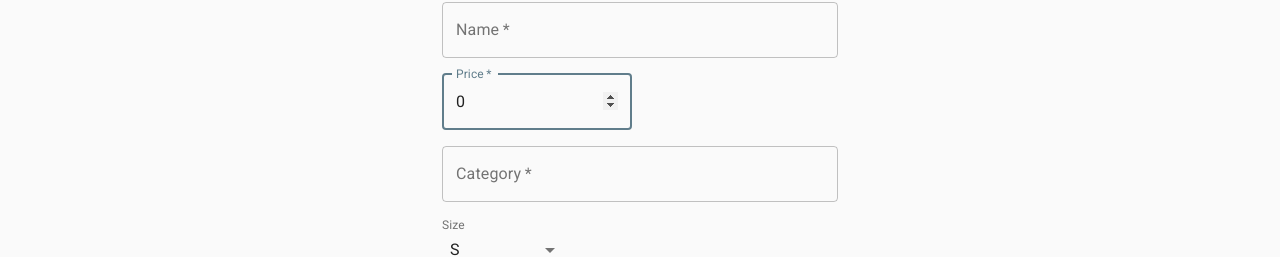
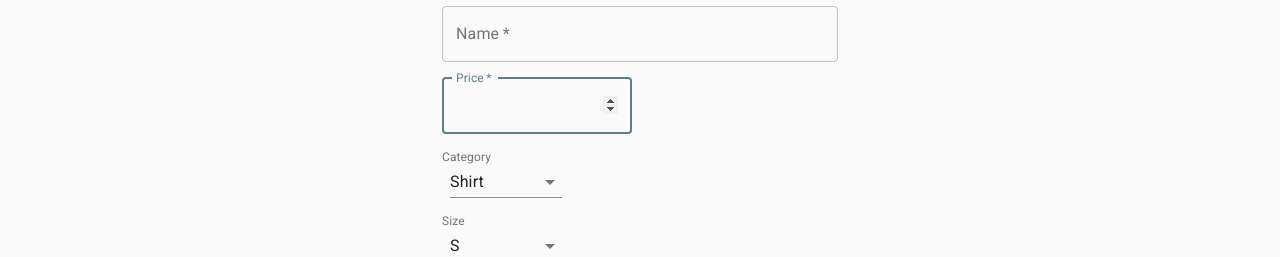
Before and after one commit to QuaidBartolomei/e-commerce, a React (Create React App) app: page /add-item in a window 1280 px wide. Shown: the part 188-445 px from the top of the page. Built offline with nearby package versions, Linux system fonts and the light colour scheme; no server answers.

Commit message:
✔ change category input to Select in new item form @done (10/2/2020, 2:49:48 PM)

```diff
--- a/src/pages/AddItem.page.tsx
+++ b/src/pages/AddItem.page.tsx
@@ -1,6 +1,10 @@
 import Button from '@material-ui/core/Button';
 import Container from '@material-ui/core/Container';
+import FormControl from '@material-ui/core/FormControl';
 import Grid from '@material-ui/core/Grid';
+import InputLabel from '@material-ui/core/InputLabel';
+import MenuItem from '@material-ui/core/MenuItem';
+import Select from '@material-ui/core/Select';
 import { makeStyles } from '@material-ui/core/styles';
 import TextField from '@material-ui/core/TextField';
 import Typography from '@material-ui/core/Typography';
@@ -29,6 +33,11 @@ const useStyles = makeStyles((theme) => ({
   submit: {
     margin: theme.spacing(3, 0, 2),
   },
+  formControl: {
+    width: 'fit-content',
+    minWidth: 120,
+    paddingLeft: theme.spacing(1),
+  },
 }));
 
 type ImageFile = { file: File; url: string };
@@ -36,7 +45,7 @@ type ImageFile = { file: File; url: string };
 export default function AddItem() {
   const classes = useStyles();
   const [name, setName] = React.useState('');
-  const [price, setPrice] = React.useState(0);
+  const [price, setPrice] = React.useState('');
   const [category, setCategory] = React.useState<ShopItemCategory>('Shirt');
   const [size, setSize] = React.useState<ClothingSize>('S');
   const [selectedImage, setSelectedImage] = React.useState('');
@@ -48,7 +57,7 @@ export default function AddItem() {
     let imageUrl = await addImageToStorage(imageFiles[0].file);
     let itemData: ShopItemData = {
       category,
-      price,
+      price: Number(price),
       name,
       size,
       imageUrl,
@@ -128,21 +137,25 @@ export default function AddItem() {
                 label='Price'
                 type='number'
                 value={price}
-                onChange={(e) => setPrice(Number(e.target.value))}
+                onChange={(e) => setPrice(e.target.value)}
               />
             </Grid>
             <Grid item xs={12}>
-              <TextField
-                variant='outlined'
-                required
-                fullWidth
-                id='category'
-                label='Category'
-                name='category'
-                onChange={(e) =>
-                  setCategory(e.target.value as ShopItemCategory)
-                }
-              />
+              <FormControl className={classes.formControl}>
+                <InputLabel id='category_label'>Category</InputLabel>
+                <Select
+                  required
+                  labelId='category_label'
+                  id='category'
+                  value={category}
+                  onChange={(e) => {
+                    setCategory(e.target.value as ShopItemCategory);
+                  }}
+                >
+                  <MenuItem value={'Hat'}>Hat</MenuItem>
+                  <MenuItem value={'Shirt'}>Shirt</MenuItem>
+                </Select>
+              </FormControl>
             </Grid>
             <Grid item xs={12}>
               <SizeSelect onChange={setSize} />
```
Also changed, not shown: src/components/SizeSelect.tsx (+4 -3 lines), 1 other file (tests, documents, lock files or other folders).
